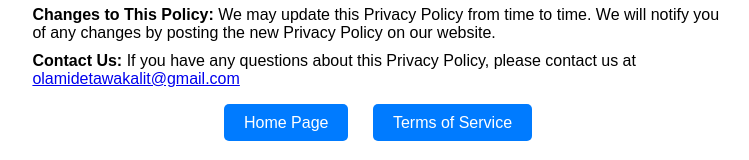
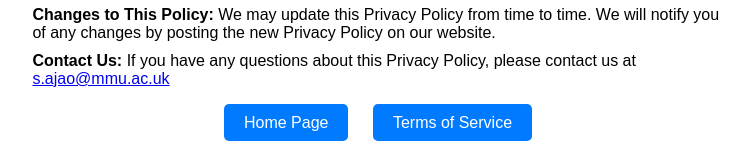
Before and after one commit to TwiTech/JAKI-research, a plain HTML site: page privacy.html in a window 1280 px wide. Shown: the part 532-692 px from the top of the page, without its empty margins (262-1011 px from the left). Drawn offline with Linux system fonts and the light colour scheme.

Commit message:
privacy.html

```diff
--- a/privacy.html
+++ b/privacy.html
@@ -69,7 +69,7 @@
             <li><strong>Data Security:</strong> We implement appropriate security measures to protect your data.</li>
             <li><strong>Your Rights:</strong> You have the right to access, correct, or delete your personal information.</li>
             <li><strong>Changes to This Policy:</strong> We may update this Privacy Policy from time to time. We will notify you of any changes by posting the new Privacy Policy on our website.</li>
-            <li><strong>Contact Us:</strong> If you have any questions about this Privacy Policy, please contact us at <a href="#">olamidetawakalit@gmail.com</a></li>
+            <li><strong>Contact Us:</strong> If you have any questions about this Privacy Policy, please contact us at <a href="#">s.ajao@mmu.ac.uk</a></li>
         </ul>
         <div class="btn-div">
             <a href="index.html" class="button">Home Page</a>
```
